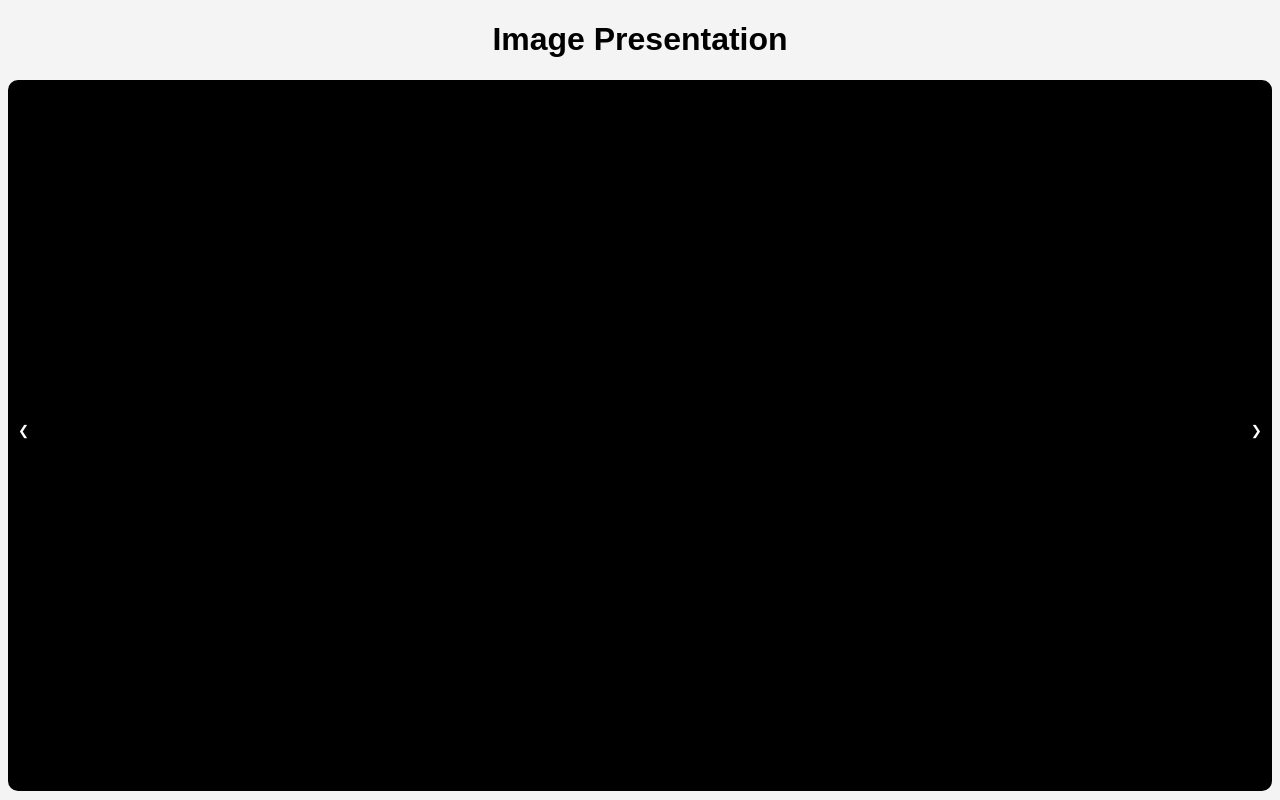
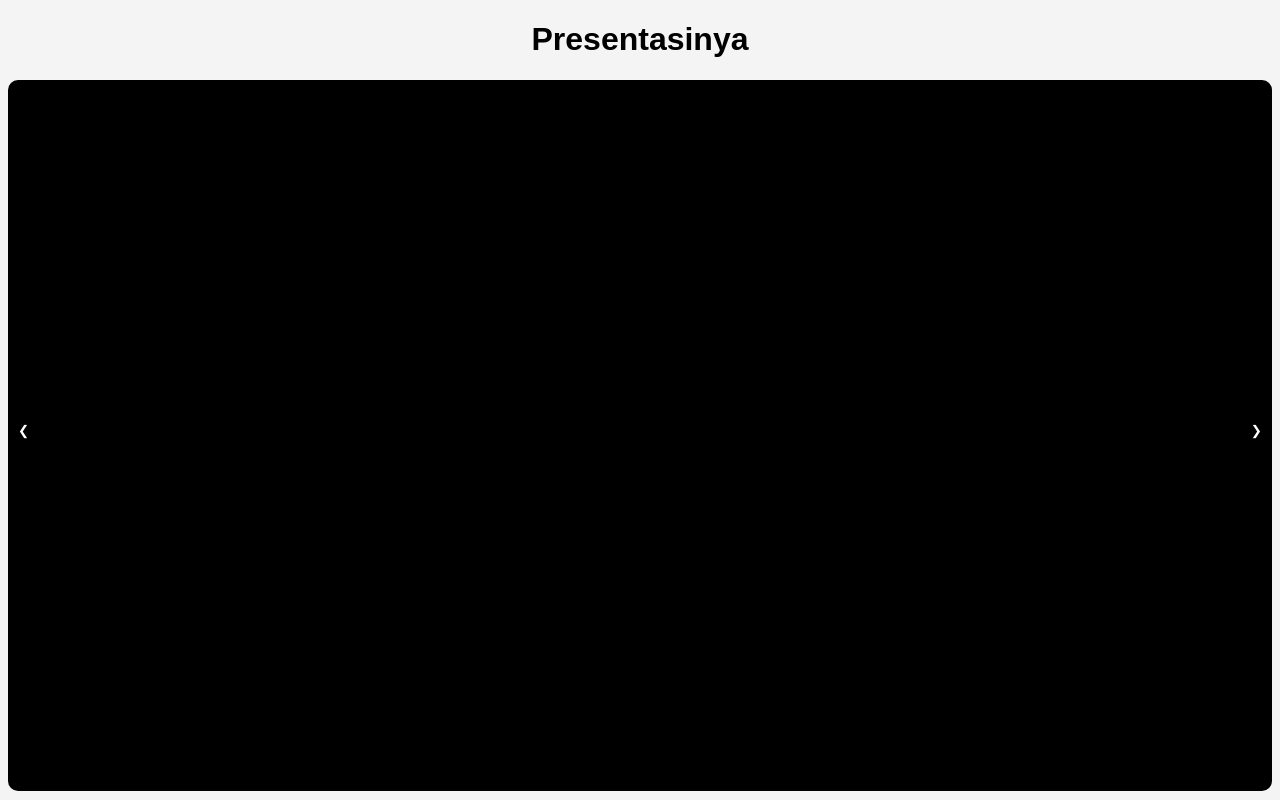
Before and after one commit to nflahza/ppt-display, a plain HTML site: page index.html in a window 1280 px wide. Drawn offline with Linux system fonts and the light colour scheme.

Commit message:
last kyknya
a

```diff
--- a/index.html
+++ b/index.html
@@ -3,7 +3,7 @@
   <head>
     <meta charset="UTF-8" />
     <meta name="viewport" content="width=device-width, initial-scale=1.0" />
-    <title>Image Presentation</title>
+    <title>presentasi hehe</title>
     <style>
       body {
         font-family: Arial, sans-serif;
@@ -45,7 +45,7 @@
     </style>
   </head>
   <body>
-    <h1>Image Presentation</h1>
+    <h1>Presentasinya</h1>
     <div class="slideshow-container">
       <button class="prev" onclick="changeSlide(-1)">&#10094;</button>
       <img class="slide" src="img/Slide1.png" alt="Slide 1" />
```
